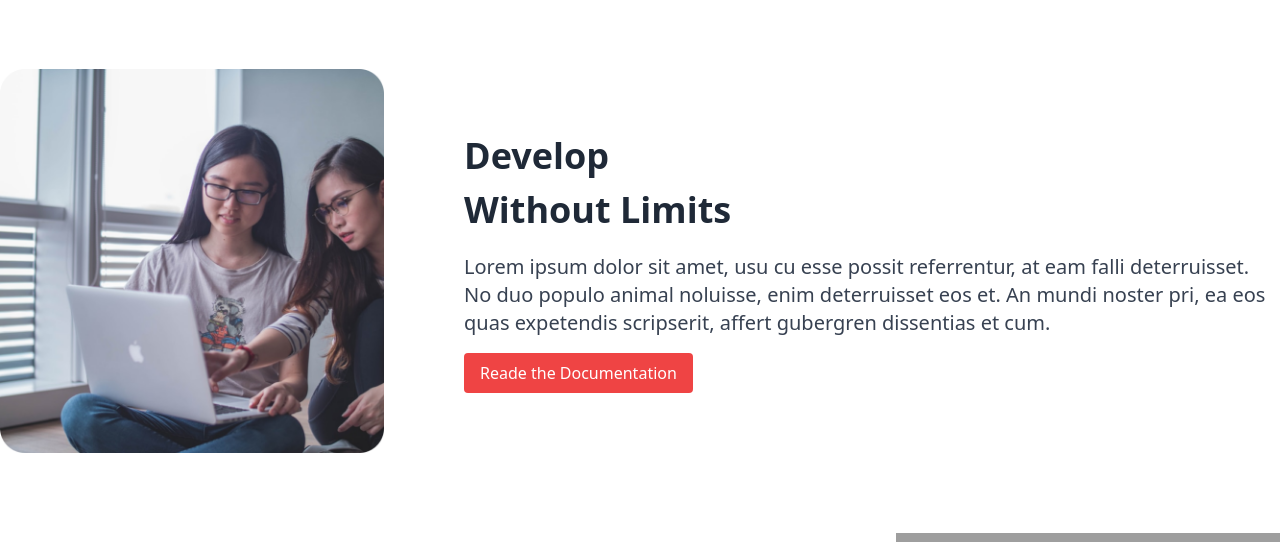
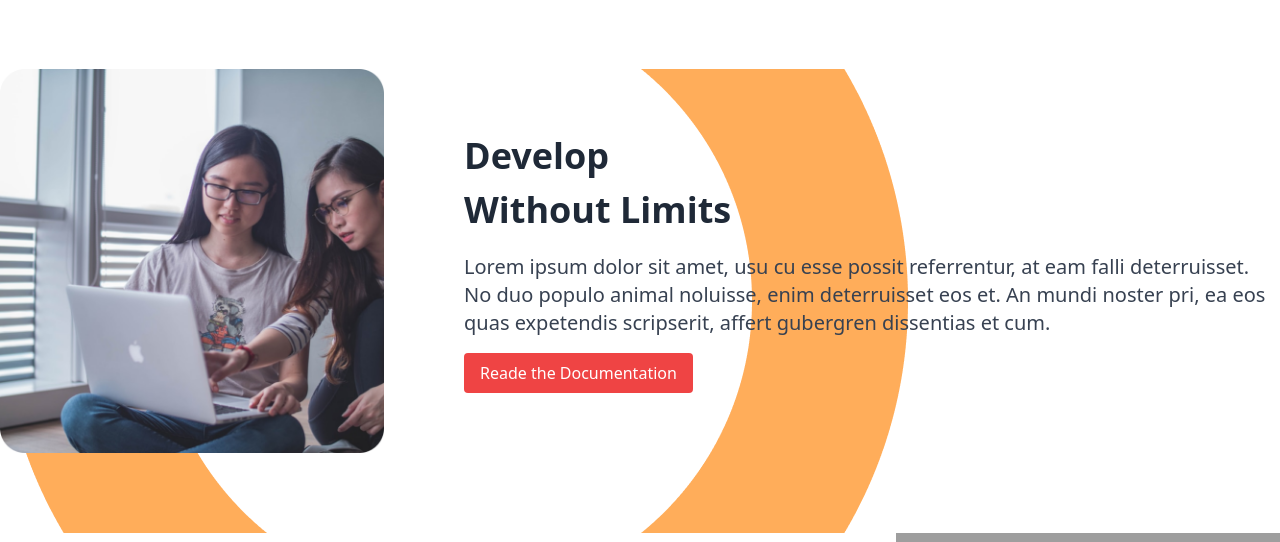
Before and after one commit to Khadiza-Dev/mission-2024, a website: page src/index.html in a window 1280 px wide. Shown: the part 1048-1590 px from the top of the page. Drawn offline with nearby package versions, Linux system fonts and the light colour scheme; grey boxes are pictures that could not be loaded.

Commit message:
bg-cover

```diff
--- a/src/index.html
+++ b/src/index.html
@@ -5,7 +5,7 @@
   <meta name="viewport" content="width=device-width, initial-scale=1.0">
   <script src="https://cdn.tailwindcss.com"></script>
   <link href="./output.css" rel="stylesheet">
-
+  <link rel="stylesheet" href="style.css">
 </head>
 <body>
   <!-- ###############-header- start############### -->
--- /dev/null
+++ b/src/style.css
@@ -0,0 +1,5 @@
+.develop{
+    background-image: url(../images/shapes/shape-1.png);
+    background-repeat:no-repeat;
+    background-position:left;
+}
```
